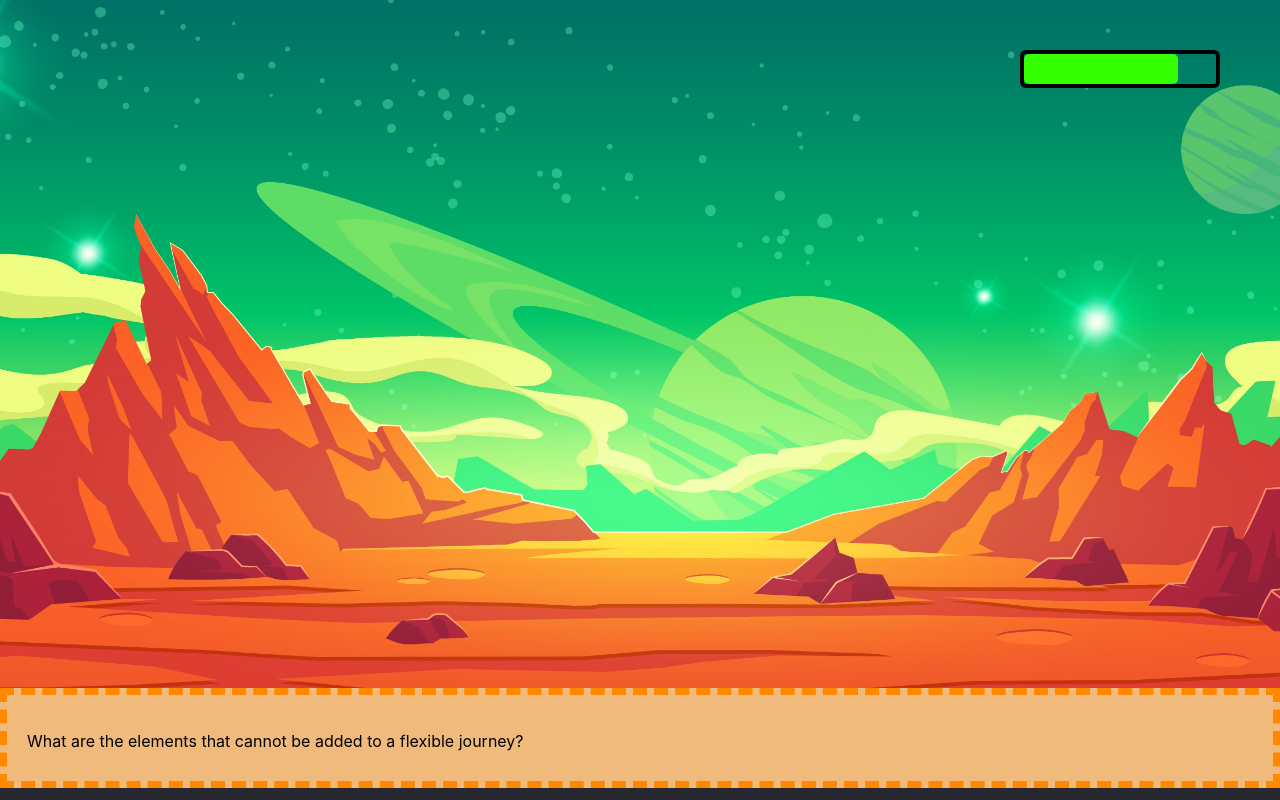
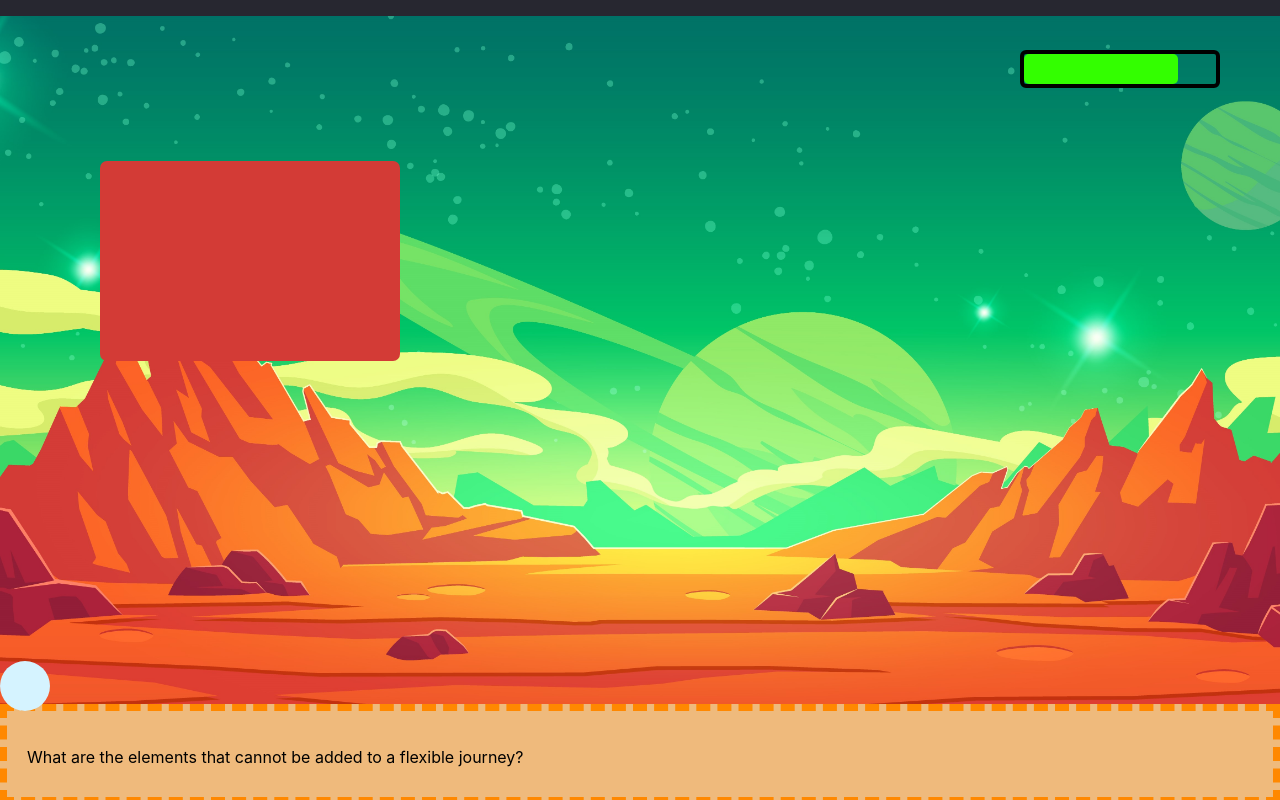
Before and after one commit to soundharsaminathan/quizzer, a React (Create React App) app: page /quiz in a window 1280 px wide. Built offline with nearby package versions, Linux system fonts and the light colour scheme.

Commit message:
mock setup

```diff
--- /dev/null
+++ b/src/Modal2/Ball.jsx
@@ -0,0 +1,11 @@
+import "../Styles2/Ball.scss"
+
+const Ball = ({position}) => {
+    return (
+        <>
+            <div className="ball"></div>
+        </>
+    )
+}
+
+export default Ball;
--- /dev/null
+++ b/src/Modal2/Box.jsx
@@ -0,0 +1,21 @@
+import "../Styles2/Box.scss";
+
+const Box = ({answer, position}) => {
+    let transformXValue = 100;
+    // let transformXValue = position[0];
+    let transformYValue = -500;
+    // let transformYValue = position[1];
+
+
+    const styles = {
+        transform: `translateX(${transformXValue}px) translateY(${transformYValue}px)`
+    };
+
+    return (
+        <div className="box" style={styles}>
+            <p>{answer}</p>
+        </div>
+    )
+}
+
+export default Box;
--- /dev/null
+++ b/src/Modal2/Mock.jsx
@@ -0,0 +1,16 @@
+import Ball from "./Ball";
+import Box from "./Box";
+
+import "../Styles2/Mock.scss";
+const Mock = () => {
+    return (
+        <>
+            <div className="floor">
+                <Ball />
+                <Box />
+            </div>
+        </>
+    )
+}
+
+export default Mock;
--- a/src/Pages/Quiz.jsx
+++ b/src/Pages/Quiz.jsx
@@ -4,6 +4,7 @@ import Options from "../Views/Options"
 import Question from "../Views/Question"
 import HealthMeter from "../Modals/HealthMeter"
 import "../Styles/Quiz.scss"
+import Mock from "../Modal2/Mock"
 
 // import styles from '../Quiz.scss'
 
@@ -11,13 +12,13 @@ const Quiz = () => {
     return(
         <>
             <div className="canvas">
-                <Canvas orthographic camera={{ position: [0, 0, 16], top:16, bottom:-16, left:16, right:-16, zoom:50 }}>
+                {/* <Canvas orthographic camera={{ position: [0, 0, 16], top:16, bottom:-16, left:16, right:-16, zoom:50 }}>
                     <ambientLight intensity={0.3}  />
 
                     <pointLight position={[10, 8, 0]} color={"white"} />
-                    {/* <Environment preset="warehouse" background /> */}
                     <Options/>
-                </Canvas>
+                </Canvas> */}
+                <Mock />
                 <HealthMeter />
             </div>
             <div>
--- /dev/null
+++ b/src/Styles2/Ball.scss
@@ -0,0 +1,7 @@
+.ball {
+    width: 50px;
+    height: 50px;
+    border-radius: 50%;
+    background-color: #D5F3FF;
+    position: absolute;
+}
--- /dev/null
+++ b/src/Styles2/Box.scss
@@ -0,0 +1,6 @@
+.box {
+    width: 300px;
+    height: 200px;
+    background-color: #D33B36;
+    border-radius: 7px;
+}
--- /dev/null
+++ b/src/Styles2/Mock.scss
@@ -0,0 +1,6 @@
+.floor {
+    position: relative;
+    width: 100%;
+    height: 1px;
+    bottom: calc(155px - 100vh);
+}
```
